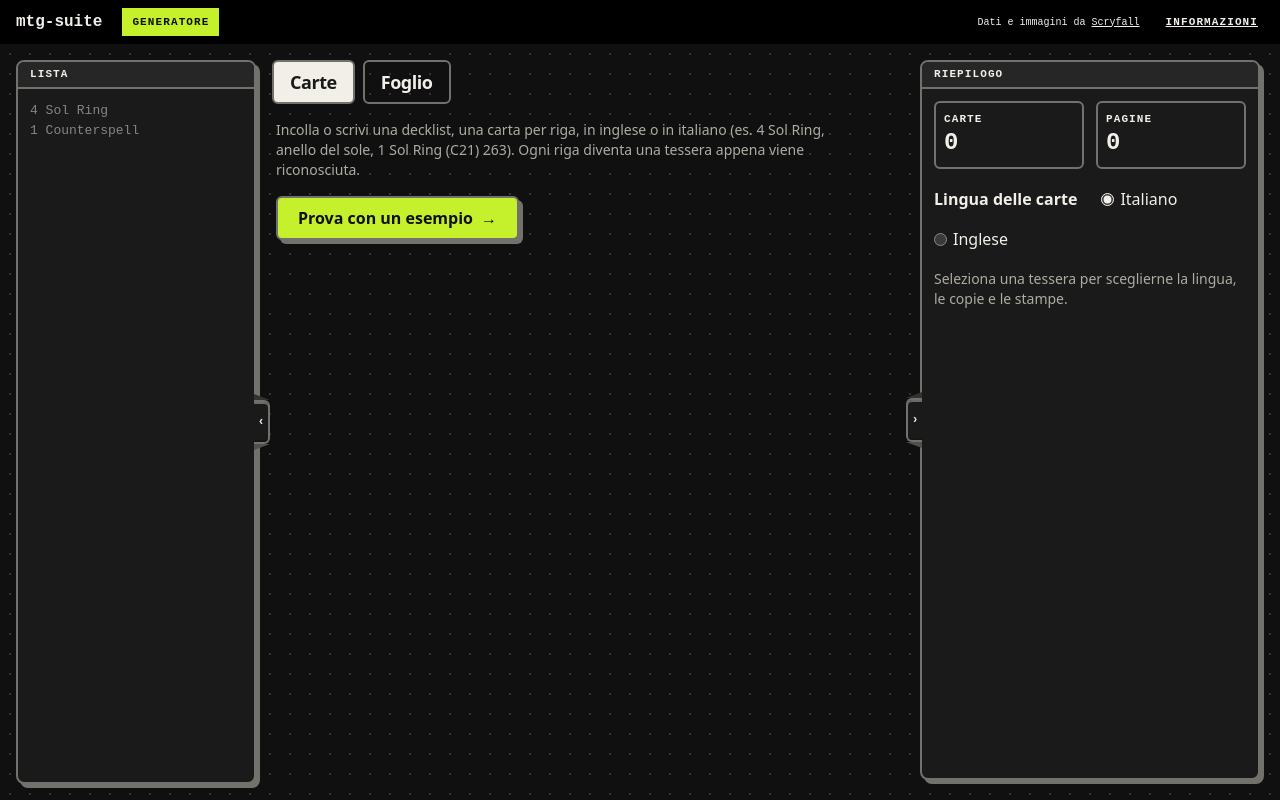
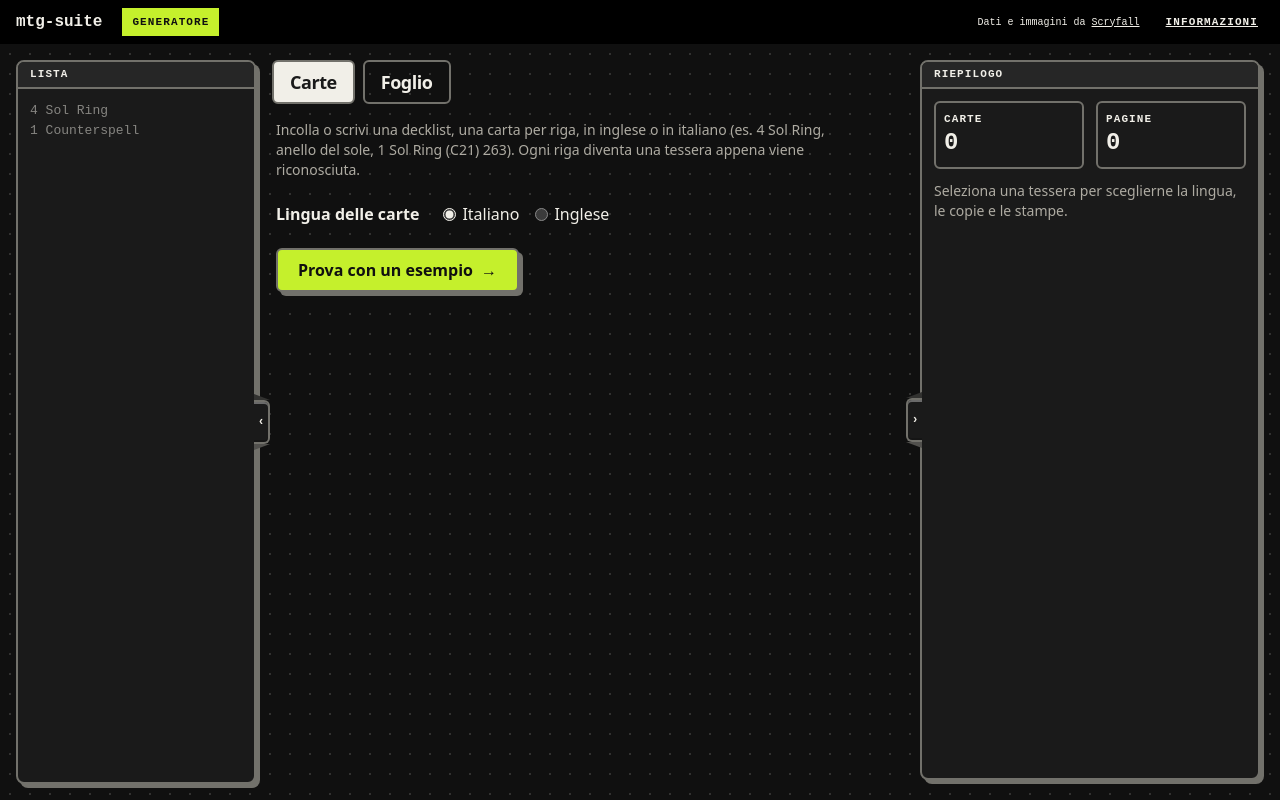
Before and after one commit to mattesalva93/leyline, a React (Vite) app in the folder packages/web/: page /proxy in a window 1280 px wide. Built offline with nearby package versions, Linux system fonts and the light colour scheme.

Commit message:
fix: keep the language of the cards with the empty workspace's invite

```diff
--- a/packages/web/src/workspace/decklist-summary/DecklistSummary.tsx
+++ b/packages/web/src/workspace/decklist-summary/DecklistSummary.tsx
@@ -6,7 +6,8 @@ import type { WorkspaceState } from '../workspace-state.ts';
 
 /**
  * The decklist as a whole, shown while no tile is selected: how many cards and pages it makes,
- * the way to its first line to fix, and the language of its cards.
+ * the way to its first line to fix, and the language of its cards once it is under way (until
+ * then, the empty workspace's invite holds it).
  */
 export function DecklistSummary({
   state: { generator, linesToFix, selectFirstLineToFix },
@@ -38,11 +39,13 @@ export function DecklistSummary({
           {t('summary.linesToFix', { count: linesToFix.length })}
         </button>
       )}
-      <LanguagePicker
-        label={t('app.defaultLang')}
-        selectedLang={generator.defaultLang}
-        onChange={generator.changeDefaultLanguage}
-      />
+      {generator.isDecklistUnderWay && (
+        <LanguagePicker
+          label={t('app.defaultLang')}
+          selectedLang={generator.defaultLang}
+          onChange={generator.changeDefaultLanguage}
+        />
+      )}
       <p className="text-sm text-muted-foreground">{t('workspace.selectTileHint')}</p>
     </div>
   );
--- a/packages/web/src/workspace/empty-workspace/EmptyWorkspaceInvite.tsx
+++ b/packages/web/src/workspace/empty-workspace/EmptyWorkspaceInvite.tsx
@@ -1,11 +1,13 @@
 import { useTranslation } from 'react-i18next';
 import type { Generator } from '../../generator/use-generator.ts';
+import { LanguagePicker } from '../../language/LanguagePicker.tsx';
 import { PRIMARY_BUTTON } from '../../ui/board-styles.ts';
 import { EXAMPLE_DECKLIST } from './example-decklist.ts';
 
 /**
  * What the workspace shows while no decklist is under way, in place of the grid: an invite to
- * paste or write the decklist, and a way to try the generator on an example.
+ * paste or write the decklist, the language of its cards and a way to try the generator on an
+ * example.
  */
 export function EmptyWorkspaceInvite({
   generator,
@@ -18,6 +20,11 @@ export function EmptyWorkspaceInvite({
   return (
     <div className={`flex flex-col items-start gap-4 ${className}`}>
       <p className="max-w-xl text-sm text-muted-foreground">{t('emptyWorkspace.invite')}</p>
+      <LanguagePicker
+        label={t('app.defaultLang')}
+        selectedLang={generator.defaultLang}
+        onChange={generator.changeDefaultLanguage}
+      />
       <button
         type="button"
         className={PRIMARY_BUTTON}
```
Also changed, not shown: 1 other file (tests, documents, lock files or other folders).
